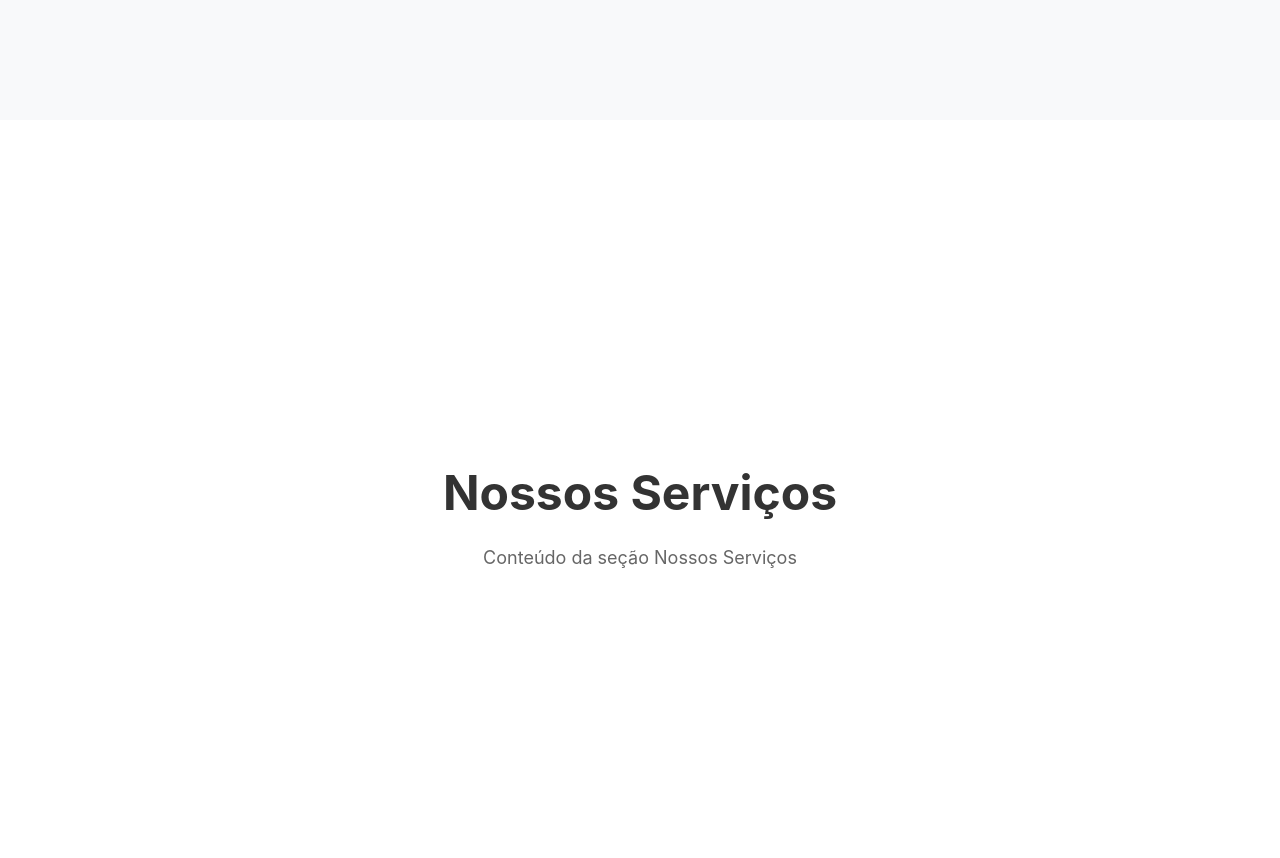
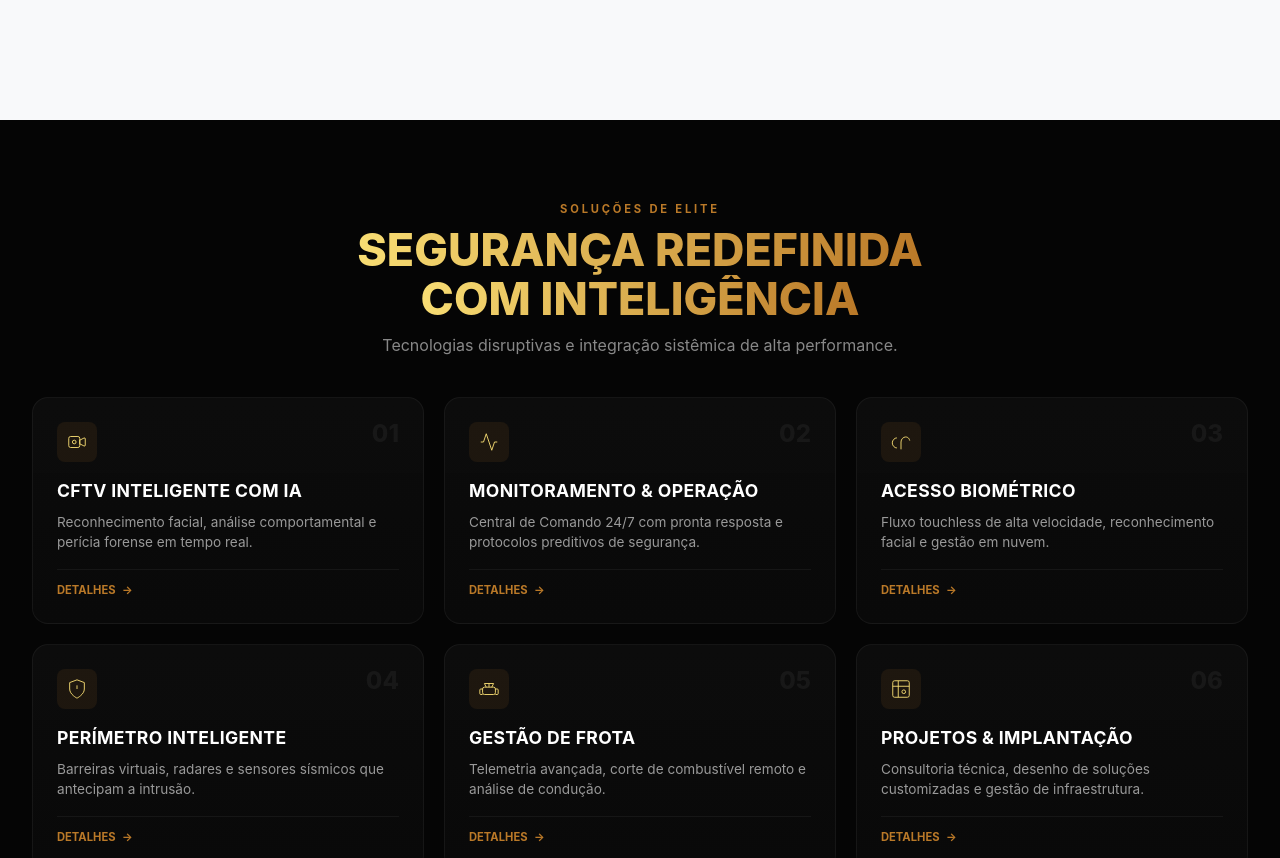
Before and after one commit to Diego-Azevedo/cube3d, a Vue app in the folder cube/: page / in a window 1280 px wide. Shown: the part 1480-2338 px from the top of the page. Built offline with nearby package versions, Linux system fonts and the light colour scheme.

Commit message:
feat(services.vue): create page

```diff
--- a/cube/src/App.vue
+++ b/cube/src/App.vue
@@ -15,11 +15,8 @@
         </div>
       </section>
 
-      <section id="nossos-servicos" class="section">
-        <div class="section-content">
-          <h1>Nossos Serviços</h1>
-          <p>Conteúdo da seção Nossos Serviços</p>
-        </div>
+      <section id="nossos-servicos" class="section services-bg">
+        <Services />
       </section>
 
       <section id="tecnologia" class="section">
@@ -49,6 +46,7 @@
 <script setup>
 import Header from './components/Header.vue'
 import Home from './components/Home.vue'
+import Services from './components/Services.vue'
 </script>
 
 <style>
--- a/cube/src/components/Header.vue
+++ b/cube/src/components/Header.vue
@@ -63,7 +63,7 @@ const isScrolled = ref(false);
 
 const menuItems = [
   { id: 'home', label: 'Home' },
-  { id: 'quem-somos', label: 'Quem somos' },
+  { id: 'quem-somos', label: 'Empresa' },
   { id: 'nossos-servicos', label: 'Serviços' },
   { id: 'tecnologia', label: 'Tecnologia' },
   { id: 'depoimentos', label: 'Depoimentos' },
--- /dev/null
+++ b/cube/src/components/Services.vue
@@ -0,0 +1,314 @@
+<template>
+  <section class="services-section">
+    <div class="content-container">
+
+      <div class="section-header">
+        <span class="eyebrow">SOLUÇÕES DE ELITE</span>
+        <h2>
+          <span class="text-gradient">SEGURANÇA REDEFINIDA</span> <br />
+          <span class="text-gradient">COM INTELIGÊNCIA</span>
+        </h2>
+        <p class="header-desc">
+          Tecnologias disruptivas e integração sistêmica de alta performance.
+        </p>
+      </div>
+
+      <div class="services-grid">
+        <div
+          v-for="(service, index) in services"
+          :key="service.id"
+          class="service-card"
+        >
+          <div class="card-top">
+            <div class="icon-wrapper">
+              <component :is="service.icon" />
+            </div>
+            <span class="card-number">0{{ index + 1 }}</span>
+          </div>
+
+          <div class="card-content">
+            <h3>{{ service.title }}</h3>
+            <p>{{ service.description }}</p>
+          </div>
+
+          <div class="card-footer">
+            <a href="#" class="action-link">Detalhes <span>→</span></a>
+          </div>
+        </div>
+      </div>
+
+    </div>
+  </section>
+</template>
+
+<script setup>
+import { h } from 'vue';
+
+// --- Ícones SVG Otimizados ---
+
+const IconCCTV = () => h('svg', { viewBox: '0 0 24 24', fill: 'none', stroke: 'currentColor', strokeWidth: 1.5 }, [
+  h('path', { d: 'M15 10l4.553-2.276A1 1 0 0121 8.618v6.764a1 1 0 01-1.447.894L15 14v-4z' }),
+  h('rect', { x: 3, y: 6, width: 12, height: 12, rx: 2 }),
+  h('circle', { cx: 9, cy: 12, r: 2 })
+]);
+
+const IconMonitor = () => h('svg', { viewBox: '0 0 24 24', fill: 'none', stroke: 'currentColor', strokeWidth: 1.5 }, [
+  h('path', { d: 'M3 12h3l3-9 6 18 3-9h3' }) // Heartbeat/Activity wave
+]);
+
+const IconBio = () => h('svg', { viewBox: '0 0 24 24', fill: 'none', stroke: 'currentColor', strokeWidth: 1.5 }, [
+  h('path', { d: 'M12 12c0-3 2.5-5.5 5-5.5 4 0 4.5 4 4.5 4' }),
+  h('path', { d: 'M7.5 7.5c-2.5 0-5 2.5-5 5.5 0 3 2.5 5.5 5 5.5' }),
+  h('path', { d: 'M12 20v-8' })
+]);
+
+const IconShield = () => h('svg', { viewBox: '0 0 24 24', fill: 'none', stroke: 'currentColor', strokeWidth: 1.5 }, [
+  h('path', { d: 'M12 22s8-4 8-10V5l-8-3-8 3v7c0 6 8 10 8 10z' }),
+  h('path', { d: 'M12 8v4' })
+]);
+
+const IconFleet = () => h('svg', { viewBox: '0 0 24 24', fill: 'none', stroke: 'currentColor', strokeWidth: 1.5 }, [
+  h('path', { d: 'M5 18H3a1 1 0 01-1-1v-4a1 1 0 011-1h2' }), // Front
+  h('path', { d: 'M19 18h2a1 1 0 001-1v-4a1 1 0 00-1-1h-2' }), // Back
+  h('rect', { x: 5, y: 10, width: 14, height: 8, rx: 2 }), // Body
+  h('path', { d: 'M12 6v4' }), // Antenna
+  h('path', { d: 'M9 10l-2-4h10l-2 4' }) // Window
+]);
+
+const IconProject = () => h('svg', { viewBox: '0 0 24 24', fill: 'none', stroke: 'currentColor', strokeWidth: 1.5 }, [
+  h('rect', { x: 3, y: 3, width: 18, height: 18, rx: 2 }), // Blueprint paper
+  h('path', { d: 'M9 3v18' }), // Grid line vert
+  h('path', { d: 'M3 9h18' }), // Grid line horiz
+  h('circle', { cx: 15, cy: 15, r: 2 }) // Focus point
+]);
+
+const services = [
+  {
+    id: 1,
+    title: 'CFTV INTELIGENTE COM IA',
+    description: 'Reconhecimento facial, análise comportamental e perícia forense em tempo real.',
+    icon: IconCCTV
+  },
+  {
+    id: 2,
+    title: 'MONITORAMENTO & OPERAÇÃO',
+    description: 'Central de Comando 24/7 com pronta resposta e protocolos preditivos de segurança.',
+    icon: IconMonitor
+  },
+  {
+    id: 3,
+    title: 'ACESSO BIOMÉTRICO',
+    description: 'Fluxo touchless de alta velocidade, reconhecimento facial e gestão em nuvem.',
+    icon: IconBio
+  },
+  {
+    id: 4,
+    title: 'PERÍMETRO INTELIGENTE',
+    description: 'Barreiras virtuais, radares e sensores sísmicos que antecipam a intrusão.',
+    icon: IconShield
+  },
+  {
+    id: 5,
+    title: 'GESTÃO DE FROTA',
+    description: 'Telemetria avançada, corte de combustível remoto e análise de condução.',
+    icon: IconFleet
+  },
+  {
+    id: 6,
+    title: 'PROJETOS & IMPLANTAÇÃO',
+    description: 'Consultoria técnica, desenho de soluções customizadas e gestão de infraestrutura.',
+    icon: IconProject
+  }
+];
+</script>
+
+<style scoped>
+.services-section {
+  background-color: #050505;
+  width: 100%;
+  /* Força ocupar a altura da tela, mas permite crescer se necessário */
+  min-height: 100vh;
+  display: flex;
+  flex-direction: column;
+  justify-content: center;
+  align-items: center;
+  padding: 4rem 2rem 2rem; /* Padding top maior para compensar Header fixo */
+}
+
+.content-container {
+  max-width: 1280px; /* Largura contida para não espalhar demais */
+  width: 100%;
+  height: 100%;
+  display: flex;
+  flex-direction: column;
+}
+
+/* --- Header Section --- */
+.section-header {
+  text-align: center;
+  margin-bottom: 2.5rem; /* Margem reduzida para caber tudo */
+}
+
+.eyebrow {
+  color: #ba7928;
+  font-size: 0.7rem;
+  font-weight: 700;
+  letter-spacing: 0.25em;
+  text-transform: uppercase;
+  margin-bottom: 0.5rem;
+  display: block;
+}
+
+.section-header h2 {
+  font-size: clamp(2rem, 3.5vw, 3rem);
+  line-height: 1.1;
+  font-weight: 800;
+  color: #fff;
+  margin-bottom: 0.5rem;
+  text-transform: uppercase;
+}
+
+/* Gradiente estilo Home */
+.text-gradient {
+  background: linear-gradient(90deg, #f8dd73, #ba7928);
+  -webkit-background-clip: text;
+  -webkit-text-fill-color: transparent;
+  display: inline-block;
+}
+
+.header-desc {
+  color: #888;
+  font-size: 1rem;
+  max-width: 600px;
+  margin: 0 auto;
+}
+
+/* --- Grid Section (3x2) --- */
+.services-grid {
+  display: grid;
+  grid-template-columns: repeat(3, 1fr);
+  gap: 1.25rem; /* Gap mais apertado */
+  width: 100%;
+  flex-grow: 1; /* Ocupa o espaço restante */
+}
+
+.service-card {
+  background: linear-gradient(180deg, rgba(20,20,20,0.5) 0%, rgba(10,10,10,0.8) 100%);
+  border: 1px solid rgba(255, 255, 255, 0.05);
+  border-radius: 1rem;
+  padding: 1.5rem; /* Padding interno reduzido (antes era 2.5rem) */
+  display: flex;
+  flex-direction: column;
+  transition: all 0.3s ease;
+  position: relative;
+  overflow: hidden;
+}
+
+.service-card:hover {
+  background: rgba(20, 20, 20, 0.8);
+  border-color: rgba(186, 121, 40, 0.4);
+  transform: translateY(-3px);
+  box-shadow: 0 10px 30px rgba(0,0,0,0.5);
+}
+
+/* Card Top: Icon & Number */
+.card-top {
+  display: flex;
+  justify-content: space-between;
+  align-items: flex-start;
+  margin-bottom: 1rem;
+}
+
+.icon-wrapper {
+  width: 40px;
+  height: 40px;
+  background: rgba(186, 121, 40, 0.1);
+  border-radius: 8px;
+  display: flex;
+  align-items: center;
+  justify-content: center;
+  color: #f8dd73;
+}
+
+.icon-wrapper svg {
+  width: 22px;
+  height: 22px;
+}
+
+.card-number {
+  font-size: 1.5rem;
+  font-weight: 800;
+  color: rgba(255, 255, 255, 0.05);
+  line-height: 1;
+}
+
+.service-card:hover .card-number {
+  color: rgba(186, 121, 40, 0.15);
+}
+
+/* Content */
+.card-content h3 {
+  font-size: 1.1rem; /* Fonte menor para caber */
+  font-weight: 700;
+  color: #fff;
+  margin-bottom: 0.5rem;
+  text-transform: uppercase;
+  letter-spacing: 0.02em;
+}
+
+.card-content p {
+  color: #999;
+  font-size: 0.85rem; /* Fonte descrição reduzida */
+  line-height: 1.5;
+  margin-bottom: 1rem;
+  display: -webkit-box;
+  -webkit-line-clamp: 3; /* Limita a 3 linhas de texto */
+  -webkit-box-orient: vertical;
+  overflow: hidden;
+}
+
+/* Footer Link */
+.card-footer {
+  margin-top: auto;
+  border-top: 1px solid rgba(255,255,255,0.05);
+  padding-top: 0.75rem;
+}
+
+.action-link {
+  font-size: 0.7rem;
+  font-weight: 700;
+  text-transform: uppercase;
+  color: #ba7928;
+  display: flex;
+  align-items: center;
+  gap: 0.4rem;
+  transition: gap 0.2s;
+}
+
+.service-card:hover .action-link {
+  gap: 0.8rem;
+  color: #f8dd73;
+}
+
+/* --- Media Queries --- */
+@media (max-width: 1024px) {
+  .services-section {
+    height: auto; /* Remove altura fixa em tablets */
+    padding: 6rem 2rem;
+  }
+
+  .services-grid {
+    grid-template-columns: repeat(2, 1fr); /* 2 colunas tablet */
+  }
+}
+
+@media (max-width: 600px) {
+  .services-grid {
+    grid-template-columns: 1fr; /* 1 coluna mobile */
+  }
+
+  .section-header h2 {
+    font-size: 1.8rem;
+  }
+}
+</style>
```
